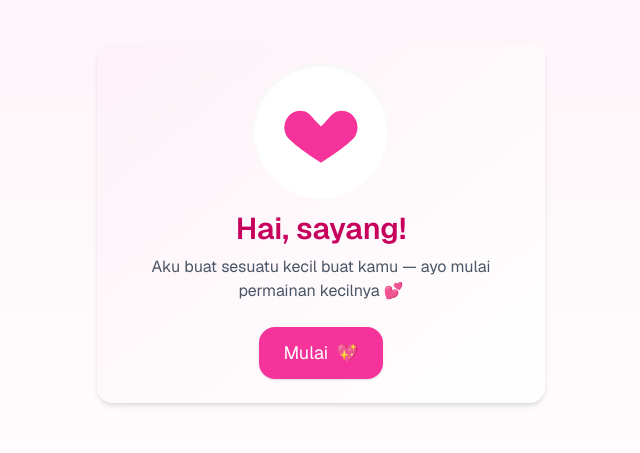
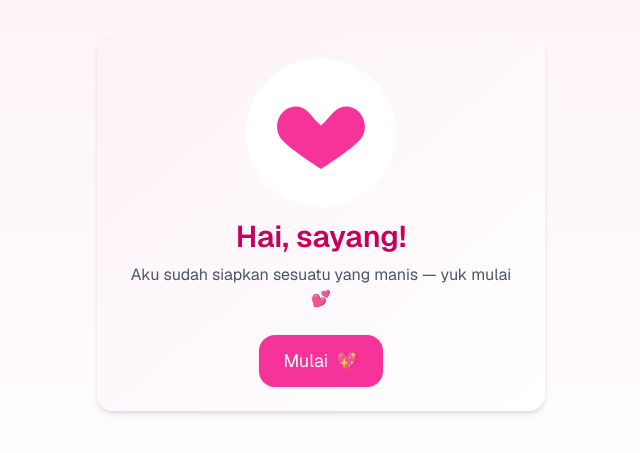
Before and after one commit to nonaana111192-max/Birthday, a Next.js app: page / in a window 1280 px wide. Shown: the part 177-630 px from the top of the page, without its empty margins (319-959 px from the left). Built offline with nearby package versions, Linux system fonts and the light colour scheme.

Commit message:
Update StageOne.js

```diff
--- a/app/components/StageOne.js
+++ b/app/components/StageOne.js
@@ -6,23 +6,23 @@ export default function StageOne({ next }) {
     <motion.div
       initial={{ opacity: 0, scale: 0.96 }}
       animate={{ opacity: 1, scale: 1 }}
-      transition={{ duration: 0.4 }}
+      transition={{ duration: 0.38 }}
       className="w-full max-w-md mx-4 p-6 rounded-2xl bg-gradient-to-br from-pink-50 to-white shadow-md text-center"
     >
       <div className="flex flex-col items-center">
         <motion.div
           animate={{ scale: [1, 1.06, 1] }}
           transition={{ duration: 1.2, repeat: Infinity, ease: "easeInOut" }}
-          className="w-32 h-32 rounded-full flex items-center justify-center bg-white shadow-inner"
-          aria-hidden="true"
+          className="w-36 h-36 rounded-full flex items-center justify-center bg-white shadow-inner"
+          aria-hidden
         >
-          <svg viewBox="0 0 24 24" className="w-20 h-20 text-pink-500 fill-current">
+          <svg viewBox="0 0 24 24" className="w-24 h-24 text-pink-500 fill-current">
             <path d="M12 21s-7.5-4.7-9.5-7.2C-0.08 9.9 3.5 5 7.5 6.5 9.2 7.2 10 9 12 10.7 14 9 14.8 7.15 16.5 6.5 20.5 5 24.08 9.9 21.5 13.8 19.5 16.3 12 21 12 21z" />
           </svg>
         </motion.div>
 
         <h1 className="text-3xl font-semibold mt-4 text-pink-700">Hai, sayang!</h1>
-        <p className="text-gray-600 mt-2">Aku buat sesuatu kecil buat kamu — ayo mulai permainan kecilnya 💕</p>
+        <p className="text-gray-600 mt-2">Aku sudah siapkan sesuatu yang manis — yuk mulai 💕</p>
 
         <button
           onClick={next}
```
